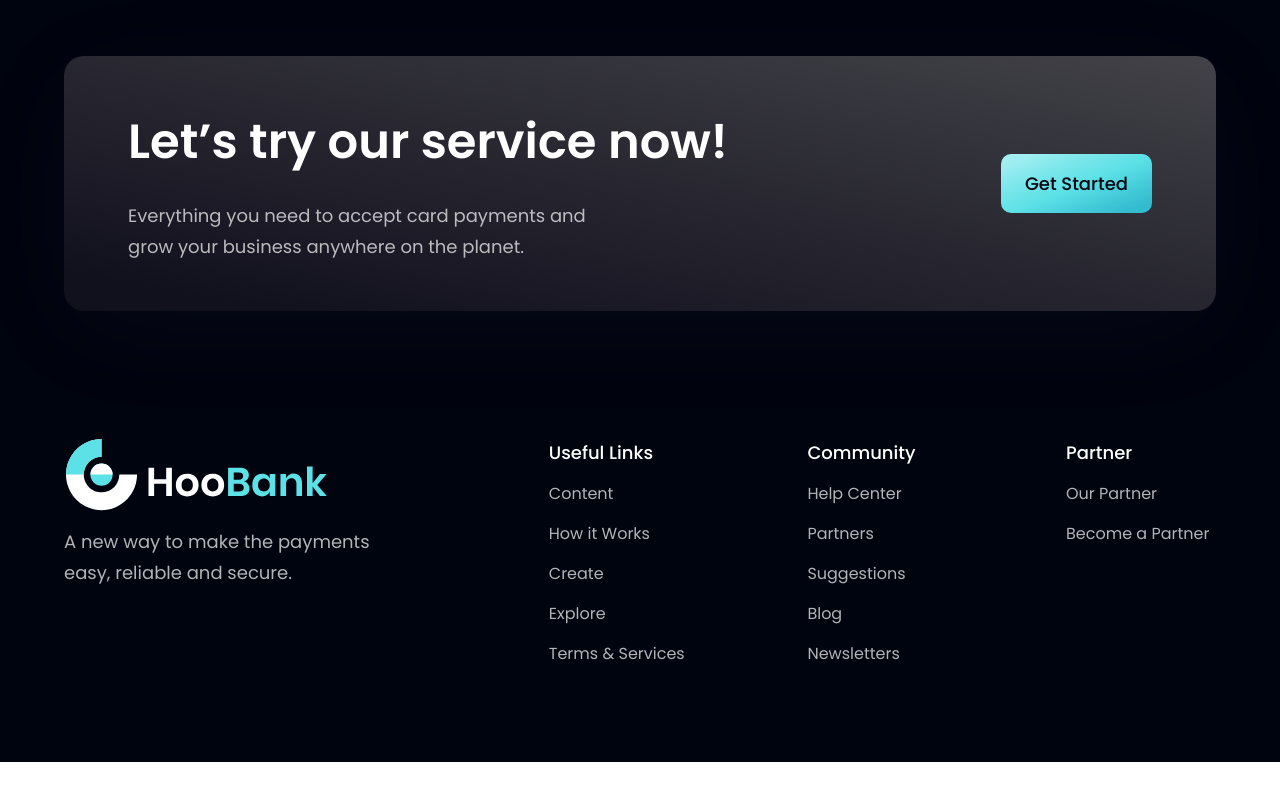
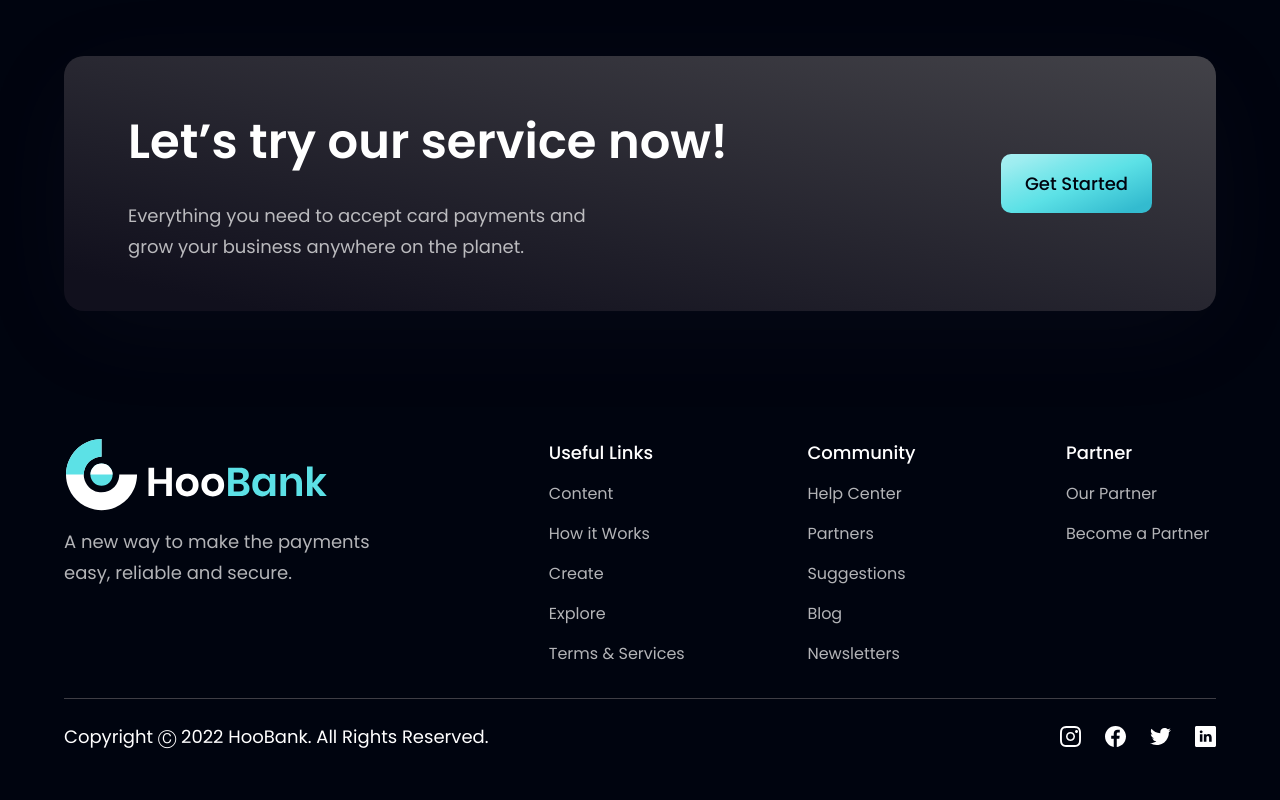
Before and after one commit to mkeloo/Hoobank-Payment, a React (Create React App) app: page / in a window 1280 px wide. Shown: the part 4087-4887 px from the top of the page. Before the commit the page ends 4849 px from the top, so only its background shows below. Built offline with nearby package versions, Linux system fonts and the light colour scheme; the HTML template or start-up script is replaced by a standard one.

Commit message:
footer socials done

```diff
--- a/src/components/Footer.jsx
+++ b/src/components/Footer.jsx
@@ -42,6 +42,26 @@
         ))}
       </div>
     </div>
+
+    <div className="w-full flex justify-between items-center md:flex-row flex-col pt-6 border-t-[1px] border-t-[#3F3E45]">
+      <p className="font-poppins font-normal text-center text-[18px] leading-[27px] text-white">
+        Copyright Ⓒ 2022 HooBank. All Rights Reserved.
+      </p>
+
+      <div className="flex flex-row md:mt-0 mt-6">
+        {socialMedia.map((social, index) => (
+          <img
+            key={social.id}
+            src={social.icon}
+            alt={social.id}
+            className={`w-[21px] h-[21px] object-contain cursor-pointer ${
+              index !== socialMedia.length - 1 ? 'mr-6' : 'mr-0'
+            }`}
+            onClick={() => window.open(social.link)}
+          />
+        ))}
+      </div>
+    </div>
   </section>
 );
 
```
